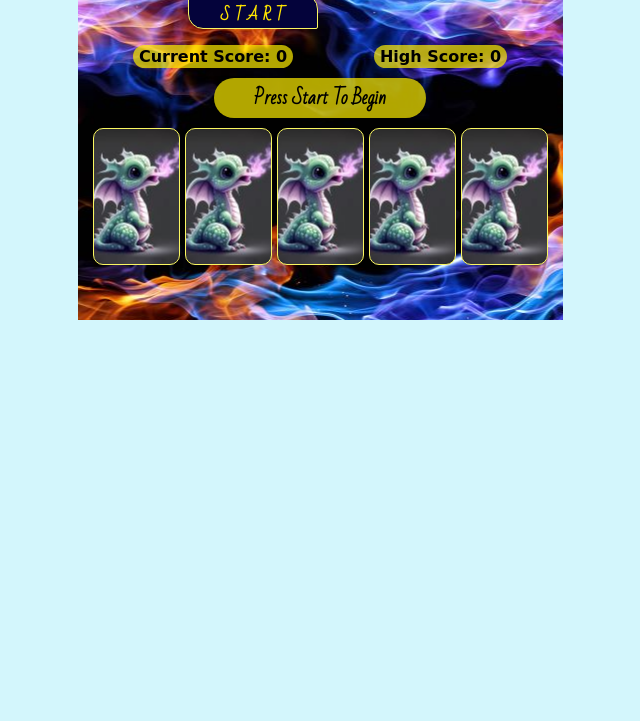
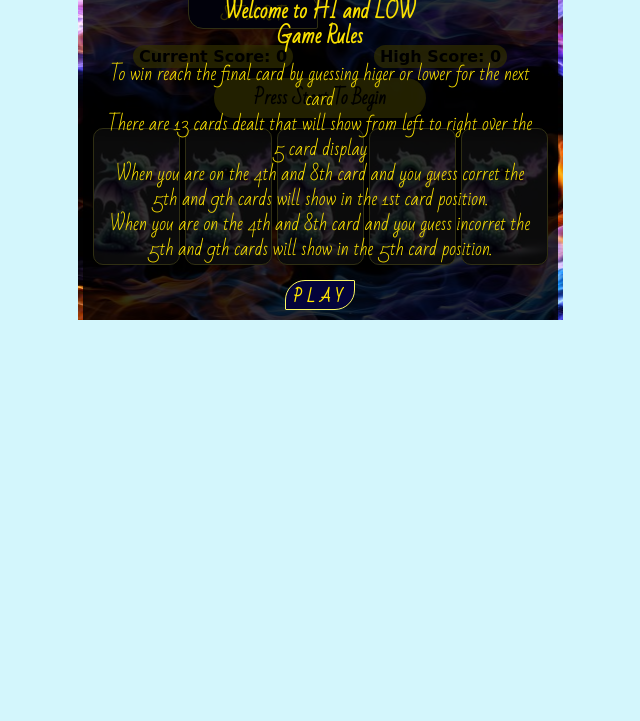
Before and after one commit to A-Croshaw/hi-low-game, a plain HTML site: page index.html in a window 1280 px wide. Shown: the part 79-800 px from the top of the page, without its empty margins (320-960 px from the left). Drawn offline with Linux system fonts and the light colour scheme; a web font is replaced by a local one.

Commit message:
Add welcome Game rules overlay screen

```diff
--- a/assets/css/styles.css
+++ b/assets/css/styles.css
@@ -21,6 +21,34 @@ body{
     flex-wrap: wrap;
     justify-content: center;
 }
+
+
+/*--Game rules/ Welcome--*/
+
+ .game-rules{
+  flex-direction: column;
+  align-items: center;
+  padding: 10px;
+  margin: 5px;
+  color: #f8df00;
+  background-color: #000000ce;
+  min-height: 200px;
+  max-width: 455px;
+  position: absolute;
+ }
+
+ .rule-text{
+  font-size: 18px;
+  font-weight: 400;
+  line-height: 25px;
+  padding-bottom: 5px;
+  margin: 13px;
+
+ }
+ .game-rules h3{
+  font-size:20px;
+  line-height: 25px;
+ }
 
  /*--Main Game Board Section--*/
 
@@ -134,26 +162,37 @@ body{
 }
 
 
-.start-btn, .restart-btn, .hi-btn, .low-btn, .cardback, .card{
+.start-btn, .restart-btn, .hi-btn, .low-btn, .cardback, .card, .play-btn{
     border: 1px  solid #faf761;
 }
   /*--Game Buttons--*/
 
-.start-btn, .restart-btn, .hi-btn, .low-btn{
+.start-btn, .restart-btn, .hi-btn, .low-btn, .play-btn{
     text-transform: uppercase;
-    letter-spacing: 5px;
     color: rgb(255, 230, 0);
     cursor: pointer;
     background-color: #04033b;
-    font-size: 15px;
-    font-weight: 1000;
-    height: 35px;
     font-family: 'Bad Script', cursive, sans-serif;
-    padding-top: 5px;
-    padding-left: 5px;
 }
 
-.hi-btn, .low-btn{
+.start-btn, .restart-btn, .hi-btn, .low-btn{
+  font-size: 15px;
+  font-weight: 1000;
+  letter-spacing: 5px;
+  height: 35px;
+  padding-top: 5px;
+  padding-left: 5px;
+}
+.play-btn{
+  font-size: 15px;
+  font-weight: 1000;
+  letter-spacing: 5px;
+  height: 30px;
+  padding-top: 1px;
+  padding-left: 1px;
+}
+
+.hi-btn, .low-btn, .play-btn{
     width: 70px;
     border-radius: 20px 1px;
 }
@@ -164,7 +203,7 @@ body{
 }
 
 
-.start-btn:hover, .restart-btn:hover, .hi-btn:hover, .low-btn:hover{
+.start-btn:hover, .restart-btn:hover, .hi-btn:hover, .low-btn:hover, .play-btn:hover{
     background-color: #06056d;
 }
 
--- a/assets/js/script.js
+++ b/assets/js/script.js
@@ -35,10 +35,18 @@ document.getElementById('low-button').style.visibility = 'hidden';
 document.getElementById('hi-button').addEventListener('click', higherCard);
 document.getElementById('low-button').addEventListener('click', lowerCard);
 document.getElementById('start-button').addEventListener('click', startGame);
-document.getElementById('restart-button').addEventListener('click', restartGame)
+document.getElementById('restart-button').addEventListener('click', restartGame);
+document.getElementById('play-btn').addEventListener('click', gameRules);
+document.getElementById('game-rules').addEventListener('click', gameRules);
 document.getElementById('current-score').innerText = "0";
 document.getElementById("high-score").innerText = "0";
 document.getElementById('text').innerText = "Press Start To Begin";
+
+
+
+function gameRules(){
+document.getElementById("game-rules").style.visibility = 'hidden';
+}
 
 function restartGame(){
     cardOne.innerHTML = "";
--- a/index.html
+++ b/index.html
@@ -15,6 +15,17 @@
         </h1>
     </header>
     <main>
+        <div class ="game-rules box" id = "game-rules">
+            <h3>Welcome to HI and LOW</h3>
+            <h3>Game Rules</h3>
+            <div class="rule-text">
+                <p>To win reach the final card by guessing higer or lower for the next card</p>
+                <p>There are 13 cards dealt that will show from left to right over the 5 card display</p>
+                <p>When you are on the 4th and 8th card and you guess corret the 5th and 9th cards will show in the 1st card position.</p>
+                <p>When you are on the 4th and 8th card and you guess incorret the 5th and 9th cards will show in the 5th card position.</p>
+            </div>
+            <button data-type="submit" id="play-btn" class ="play-btn">Play</button>
+        </div>
         <div id ="game" class ="game-board box">
             <div id = "start-game-btn">
                 <button data-type="submit" id="start-button" class ="start-btn">start</button>
```
